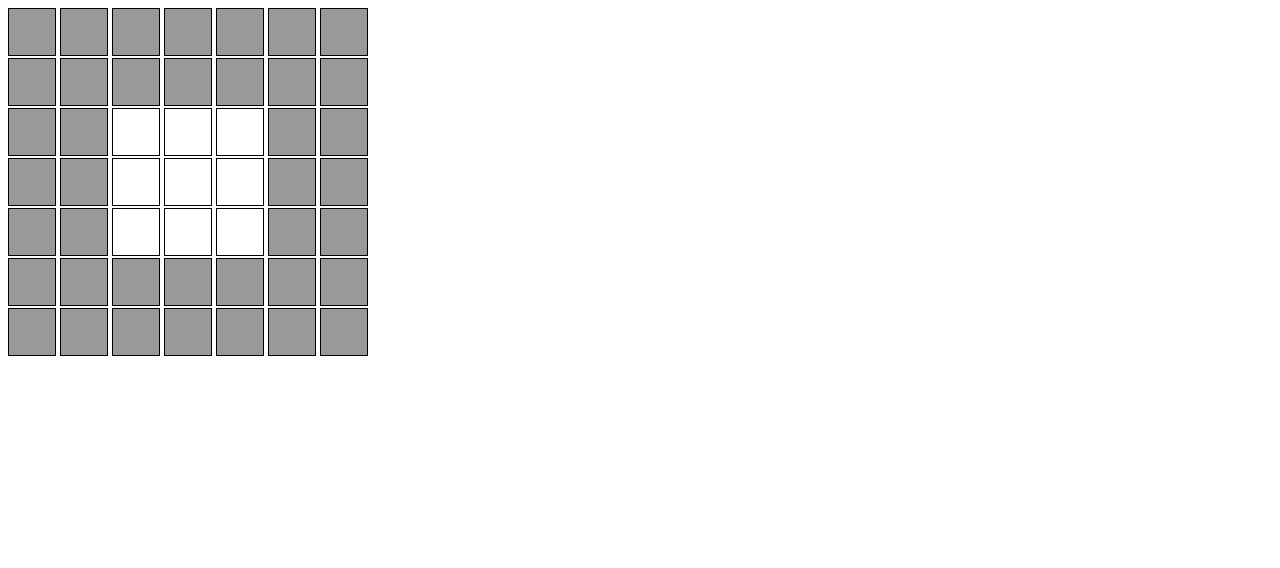
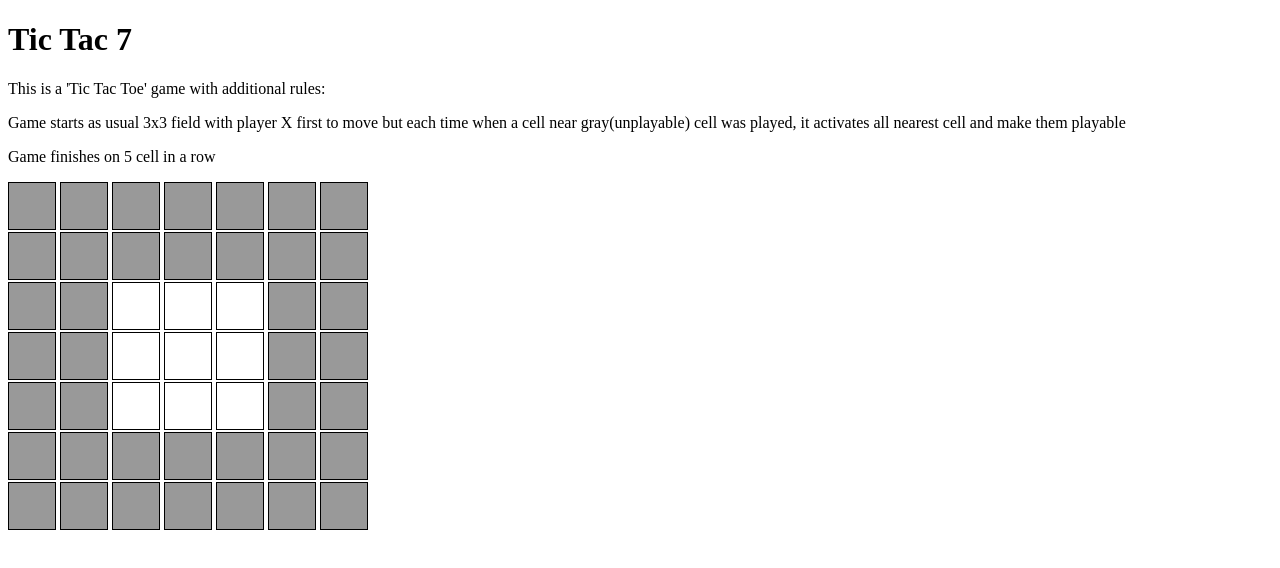
Before and after one commit to PashokSy/tictac7, a website built with webpack: page src/index.html in a window 1280 px wide. Built offline with nearby package versions, Linux system fonts and the light colour scheme.

Commit message:
feat: html
add some info to html

```diff
--- a/src/index.html
+++ b/src/index.html
@@ -7,6 +7,16 @@
     <title>TicTac7</title>
   </head>
   <body>
+    <header class="header">
+      <h1>Tic Tac 7</h1>
+      <p>This is a 'Tic Tac Toe' game with additional rules:</p>
+      <p>
+        Game starts as usual 3x3 field with player X first to move but each time
+        when a cell near gray(unplayable) cell was played, it activates all
+        nearest cell and make them playable
+      </p>
+      <p>Game finishes on 5 cell in a row</p>
+    </header>
     <main>
       <div class="game">
         <div class="game__board">
--- a/src/js/index.js
+++ b/src/js/index.js
@@ -194,6 +194,7 @@ function gameLogic(event) {
     gameState.boardArr.forEach((move) => {
       winLine += `row: ${move.row}; column: ${move.column}\n`;
     });
+    // TODO fix alert
     alert(`Player ${gameState.boardArr[0].player} wins!\n${winLine}`);
   }
 
```
